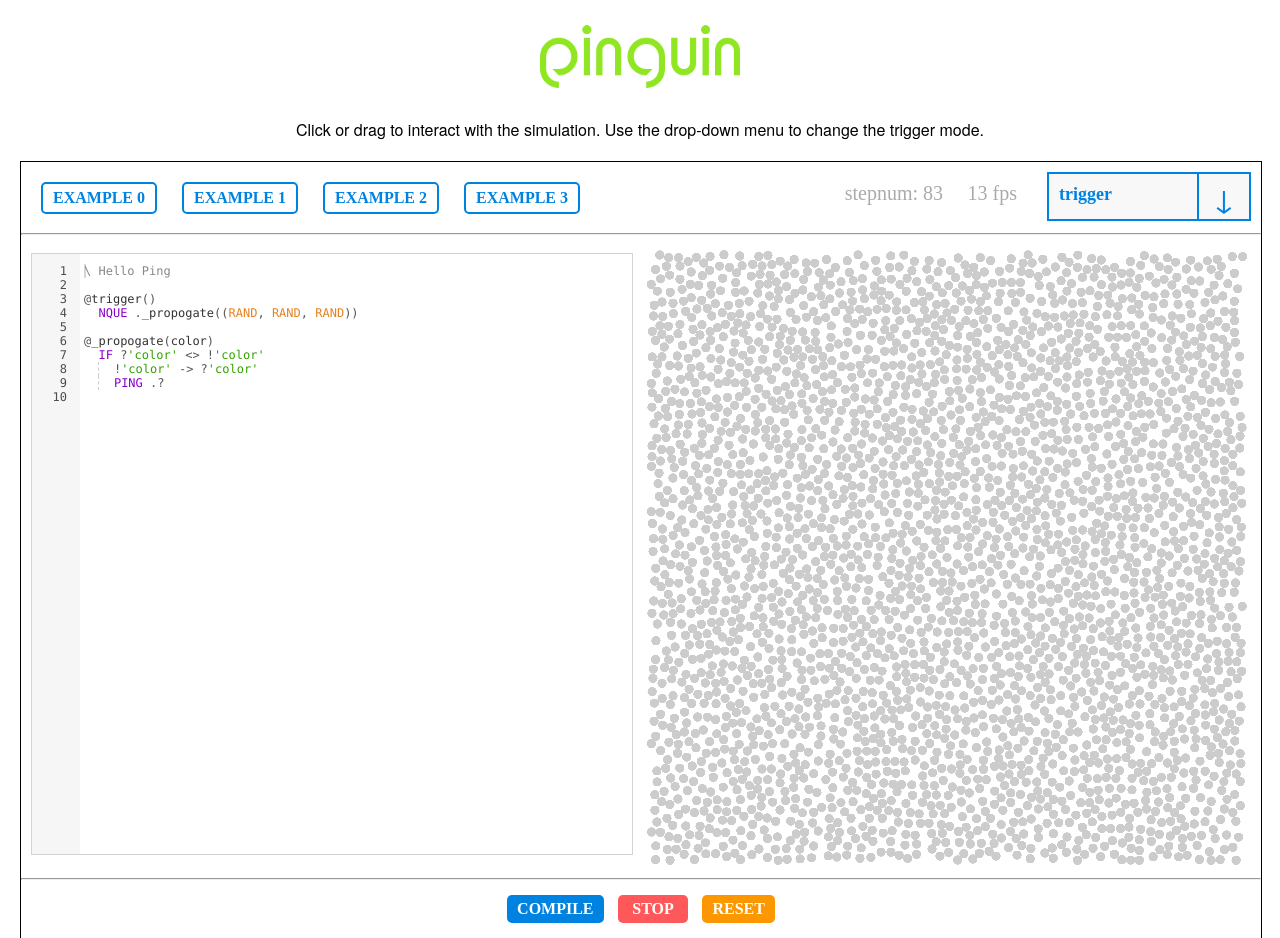
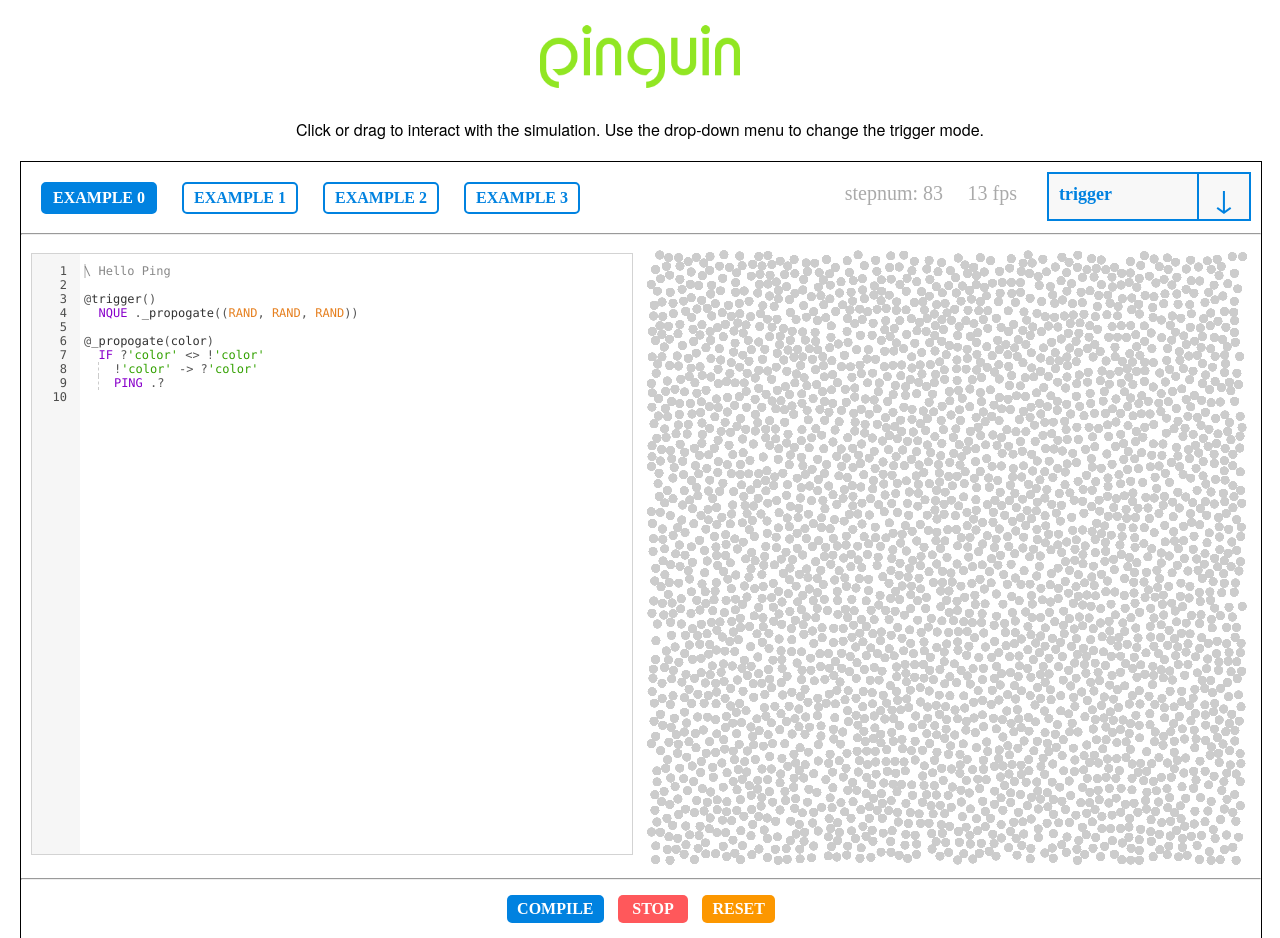
Before and after one commit to parkersruth/amorphous, a plain HTML site: page index.html in a window 1280 px wide. Shown: the top 938 px of the page. Drawn offline with Linux system fonts and the light colour scheme; animation ran at ten frames a second.

Commit message:
Selected button remains higlighted

```diff
--- a/scripts/main.js
+++ b/scripts/main.js
@@ -44,6 +44,12 @@ function setExample(num) {
   const pings = [testPing0, testPing1, testPing2, testPing3];
   ace.edit("editor").setValue(pings[num], -1);
   compile();
+
+  for (var i = 0; i < 4; i++) {
+    let id = 'ex' + i + 'btn';
+    elem = document.getElementById(id);
+    elem.setAttribute('selectified', i == num);
+  }
 }
 
 function animate() {
--- a/style.css
+++ b/style.css
@@ -172,7 +172,7 @@ button {
   color: #0082e0;
   font-family: "Avenir";
 }
-.examplebtn:hover {
+.examplebtn:hover, .examplebtn[selectified='true'] {
   background-color: #0082e0;
   color: #ffffff;
 }
```
